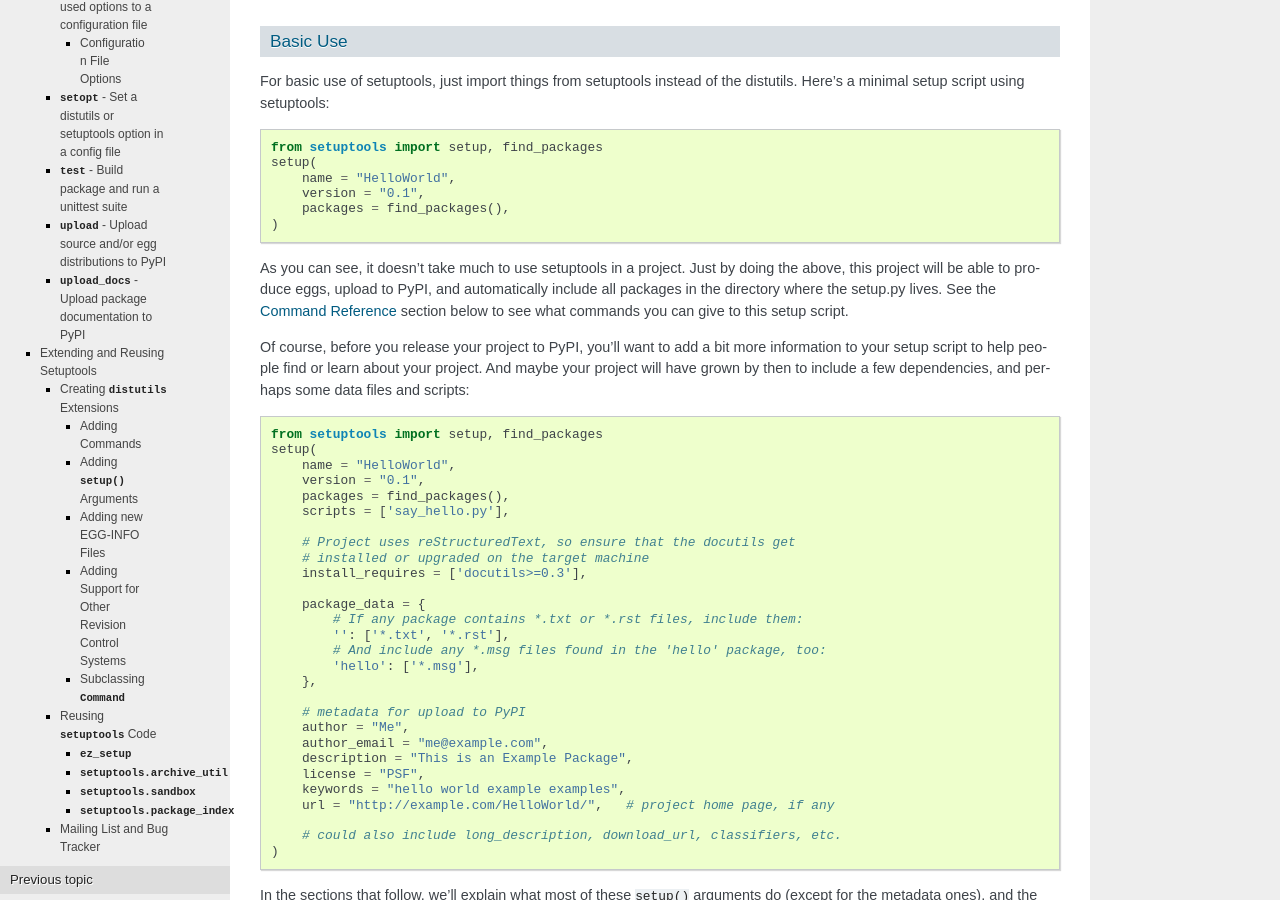
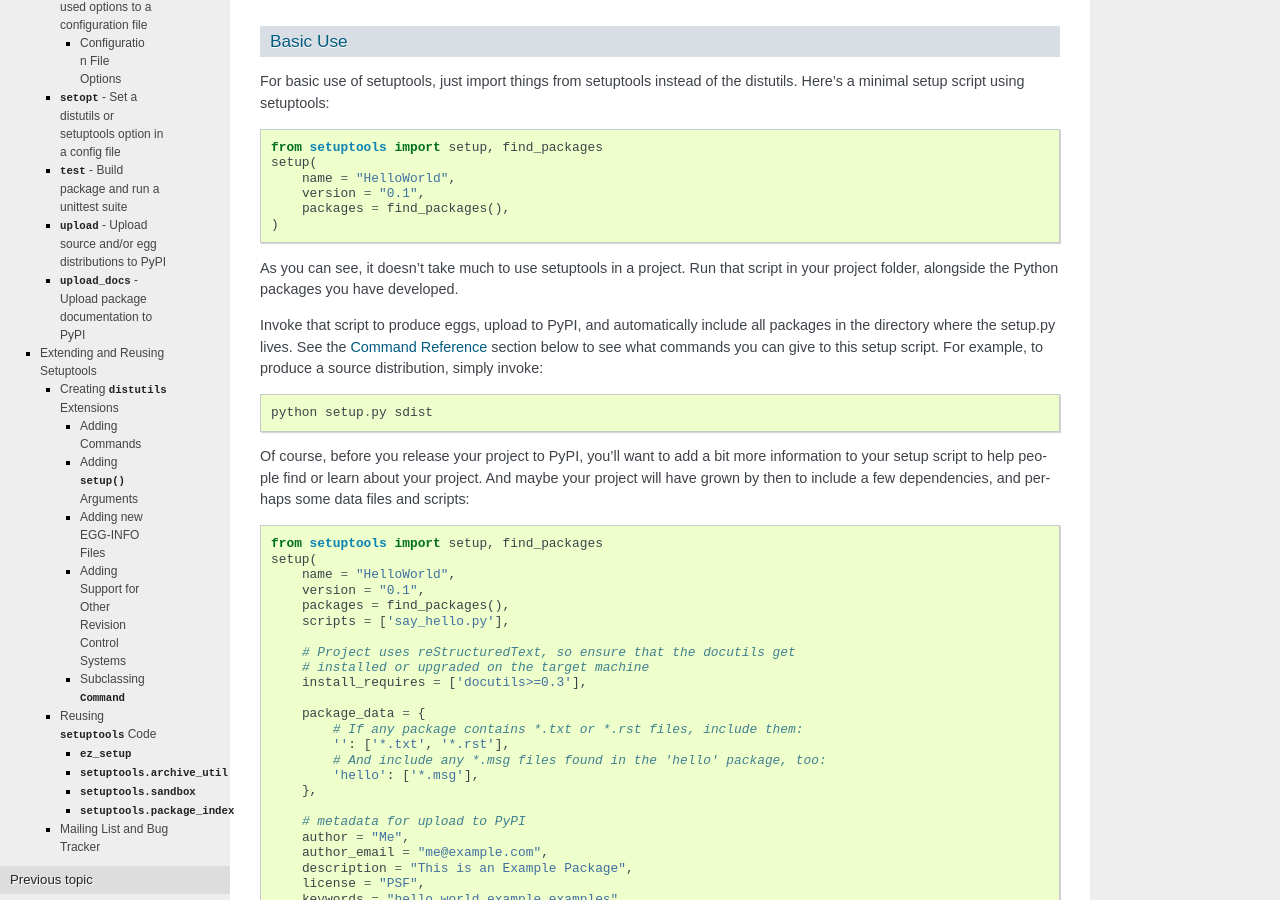
Before and after one commit to Distrotech/setuptools, a Sphinx documentation site: the page built from docs/setuptools.txt, in a window 1280 px wide and 900 px high, scrolled down 2650 px. Built offline with Sphinx 7.4.7, drawn with Linux system fonts in a browser that asks for light colours; the version number is read from the project's files by our own code.

Commit message:
Add a bit more detail about the setup script and what to expect. Fixes #466.

```diff
--- a/docs/setuptools.txt
+++ b/docs/setuptools.txt
@@ -112,10 +112,16 @@ the distutils.  Here's a minimal setup script using setuptools::
     )
 
 As you can see, it doesn't take much to use setuptools in a project.
-Just by doing the above, this project will be able to produce eggs, upload to
+Run that script in your project folder, alongside the Python packages
+you have developed.
+
+Invoke that script to produce eggs, upload to
 PyPI, and automatically include all packages in the directory where the
 setup.py lives.  See the `Command Reference`_ section below to see what
-commands you can give to this setup script.
+commands you can give to this setup script. For example,
+to produce a source distribution, simply invoke::
+
+    python setup.py sdist
 
 Of course, before you release your project to PyPI, you'll want to add a bit
 more information to your setup script to help people find or learn about your
```
